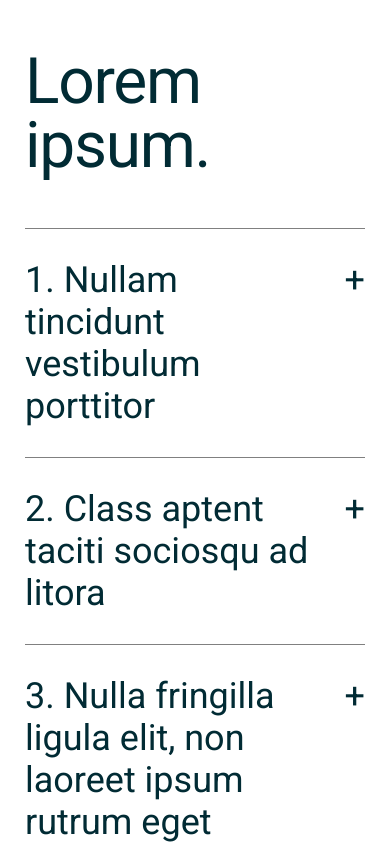
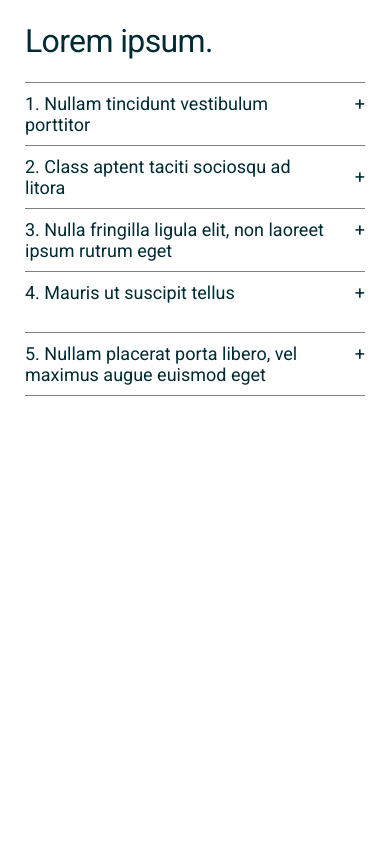
Before and after one commit to saveliy2508/test-task-only, a plain HTML site: page index.html in a window 390 px wide. Shown: the top 846 px of the page. Drawn offline with Linux system fonts and the light colour scheme.

Commit message:
final comm

```diff
--- a/style.css
+++ b/style.css
@@ -1,6 +1,10 @@
 html, body {
     margin: 0;
     padding: 0;
+}
+
+html {
+    font-size: 20px;
 }
 
 button {
@@ -21,7 +25,7 @@ button {
 
 .title {
     border-bottom: 1px solid gray;
-    font-size: 64px;
+    font-size: 3.2rem;
     line-height: 100%;
     letter-spacing: -0.02em;
     color: #012B34;
@@ -41,13 +45,12 @@ button {
 }
 
 .subtitle {
-    font-size: 36px;
+    font-size: 1.8rem;
 }
 
 .text {
     display: none;
     padding: 10px 0 40px 0;
-    font-size: 20px;
     opacity: 0.8;
 }
 
@@ -56,7 +59,7 @@ button {
 }
 
 .button {
-    font-size: 36px;
+    font-size: 1.8rem;
     margin-left: 25px;
     height: 40px;
 }
@@ -69,3 +72,27 @@ button {
 .activeSubtitle {
     color: #02818A;
 }
+
+@media (max-width: 500px) {
+    .subtitle {
+        font-size: 0.9rem;
+    }
+
+    .title {
+        font-size: 1.6rem;
+        padding: 25px 0 25px 0;
+    }
+
+    .button {
+        font-size: 0.9rem;
+    }
+
+    .item_subtitle {
+        margin: 10px 0;
+    }
+
+    .text {
+        font-size: 0.5rem;
+        padding: 5px 0 10px 0;
+    }
+}
```
